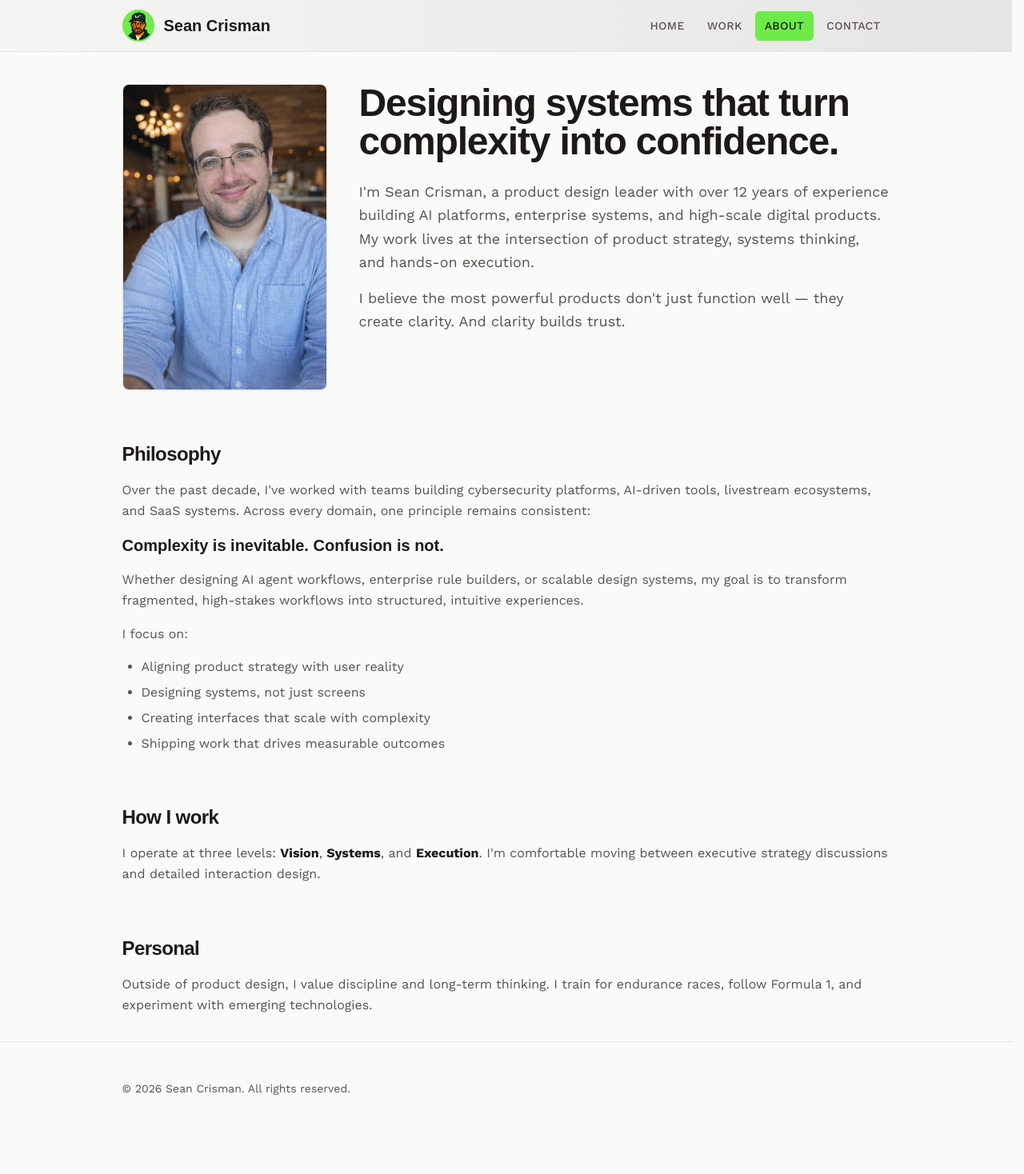
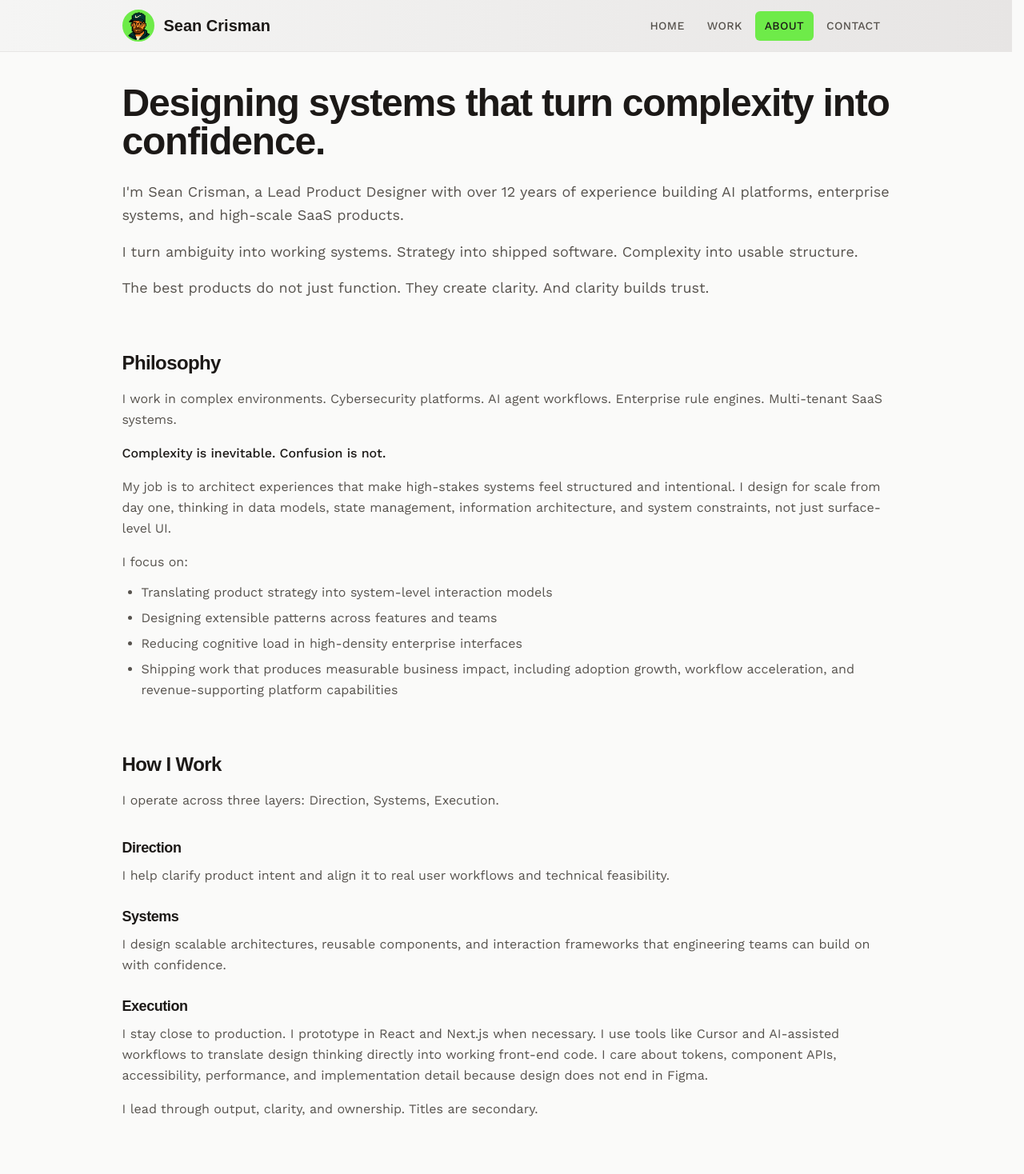
Before and after one commit to crismancodes/personalsite, a Next.js app: page /about in a window 1280 px wide. Shown: the top 1468 px of the page at 80% size. Before the commit the page ends 1419 px from the top, so only its background shows below. Built offline with nearby package versions, Linux system fonts and the light colour scheme; a web font is replaced by a local one.

Commit message:
Refactor AboutPage component: streamline content structure, enhance clarity in personal and professional descriptions, and improve layout for better readability.

```diff
--- a/src/app/about/page.tsx
+++ b/src/app/about/page.tsx
@@ -1,4 +1,3 @@
-import Image from "next/image";
 import { Container } from "@/components/container";
 import { Section } from "@/components/section";
 
@@ -7,32 +6,22 @@ export default function AboutPage() {
     <>
       <Section className="py-6 pt-8 md:py-8 md:pt-10">
         <Container className="max-w-3xl">
-          <div className="flex flex-col gap-8 sm:flex-row sm:items-start sm:gap-10">
-            <figure className="w-full shrink-0 sm:w-56 md:w-64">
-              <Image
-                src="/images/professional-portrait.png"
-                alt="Sean Crisman"
-                width={320}
-                height={400}
-                className="rounded-lg border border-border object-cover shadow-sm"
-              />
-            </figure>
-            <div className="min-w-0 flex-1">
           <h1 className="font-serif text-3xl font-semibold tracking-tight text-foreground sm:text-4xl md:text-5xl">
             Designing systems that turn complexity into confidence.
           </h1>
           <p className="mt-6 text-lg text-muted-foreground leading-relaxed">
-                I&apos;m Sean Crisman, a product design leader with over 12 years of
+            I&apos;m Sean Crisman, a Lead Product Designer with over 12 years of
             experience building AI platforms, enterprise systems, and high-scale
-                digital products. My work lives at the intersection of product
-                strategy, systems thinking, and hands-on execution.
+            SaaS products.
           </p>
           <p className="mt-4 text-lg text-muted-foreground leading-relaxed">
-                I believe the most powerful products don&apos;t just function well —
-                they create clarity. And clarity builds trust.
+            I turn ambiguity into working systems. Strategy into shipped
+            software. Complexity into usable structure.
           </p>
-            </div>
-          </div>
+          <p className="mt-4 text-lg text-muted-foreground leading-relaxed">
+            The best products do not just function. They create clarity. And
+            clarity builds trust.
+          </p>
         </Container>
       </Section>
 
@@ -42,26 +31,36 @@ export default function AboutPage() {
             Philosophy
           </h2>
           <p className="mt-4 text-muted-foreground leading-relaxed">
-            Over the past decade, I&apos;ve worked with teams building
-            cybersecurity platforms, AI-driven tools, livestream ecosystems, and
-            SaaS systems. Across every domain, one principle remains consistent:
+            I work in complex environments. Cybersecurity platforms. AI agent
+            workflows. Enterprise rule engines. Multi-tenant SaaS systems.
           </p>
-          <p className="mt-4 font-serif text-xl font-semibold text-foreground">
+          <p className="mt-4 font-medium text-foreground leading-relaxed">
             Complexity is inevitable. Confusion is not.
           </p>
           <p className="mt-4 text-muted-foreground leading-relaxed">
-            Whether designing AI agent workflows, enterprise rule builders, or
-            scalable design systems, my goal is to transform fragmented,
-            high-stakes workflows into structured, intuitive experiences.
+            My job is to architect experiences that make high-stakes systems feel
+            structured and intentional. I design for scale from day one, thinking
+            in data models, state management, information architecture, and
+            system constraints, not just surface-level UI.
           </p>
           <p className="mt-4 text-muted-foreground leading-relaxed">
             I focus on:
           </p>
-          <ul className="mt-4 list-disc space-y-2 pl-6 text-muted-foreground">
-            <li>Aligning product strategy with user reality</li>
-            <li>Designing systems, not just screens</li>
-            <li>Creating interfaces that scale with complexity</li>
-            <li>Shipping work that drives measurable outcomes</li>
+          <ul className="mt-3 list-disc space-y-1.5 pl-6 text-muted-foreground leading-relaxed">
+            <li>
+              Translating product strategy into system-level interaction models
+            </li>
+            <li>
+              Designing extensible patterns across features and teams
+            </li>
+            <li>
+              Reducing cognitive load in high-density enterprise interfaces
+            </li>
+            <li>
+              Shipping work that produces measurable business impact, including
+              adoption growth, workflow acceleration, and revenue-supporting
+              platform capabilities
+            </li>
           </ul>
         </Container>
       </Section>
@@ -69,14 +68,40 @@ export default function AboutPage() {
       <Section id="how-i-work" className="py-6 md:py-8">
         <Container className="max-w-3xl">
           <h2 className="font-serif text-2xl font-semibold tracking-tight">
-            How I work
+            How I Work
           </h2>
           <p className="mt-4 text-muted-foreground leading-relaxed">
-            I operate at three levels: <strong className="text-foreground">Vision</strong>,{" "}
-            <strong className="text-foreground">Systems</strong>, and{" "}
-            <strong className="text-foreground">Execution</strong>. I&apos;m
-            comfortable moving between executive strategy discussions and
-            detailed interaction design.
+            I operate across three layers: Direction, Systems, Execution.
+          </p>
+
+          <h3 className="mt-8 font-serif text-lg font-semibold tracking-tight">
+            Direction
+          </h3>
+          <p className="mt-2 text-muted-foreground leading-relaxed">
+            I help clarify product intent and align it to real user workflows and
+            technical feasibility.
+          </p>
+
+          <h3 className="mt-6 font-serif text-lg font-semibold tracking-tight">
+            Systems
+          </h3>
+          <p className="mt-2 text-muted-foreground leading-relaxed">
+            I design scalable architectures, reusable components, and interaction
+            frameworks that engineering teams can build on with confidence.
+          </p>
+
+          <h3 className="mt-6 font-serif text-lg font-semibold tracking-tight">
+            Execution
+          </h3>
+          <p className="mt-2 text-muted-foreground leading-relaxed">
+            I stay close to production. I prototype in React and Next.js when
+            necessary. I use tools like Cursor and AI-assisted workflows to
+            translate design thinking directly into working front-end code. I
+            care about tokens, component APIs, accessibility, performance, and
+            implementation detail because design does not end in Figma.
+          </p>
+          <p className="mt-4 text-muted-foreground leading-relaxed">
+            I lead through output, clarity, and ownership. Titles are secondary.
           </p>
         </Container>
       </Section>
@@ -87,9 +112,9 @@ export default function AboutPage() {
             Personal
           </h2>
           <p className="mt-4 text-muted-foreground leading-relaxed">
-            Outside of product design, I value discipline and long-term
-            thinking. I train for endurance races, follow Formula 1, and
-            experiment with emerging technologies.
+            Outside of product design, I train for endurance races, follow
+            Formula 1, and experiment with emerging technologies. Discipline
+            compounds.
           </p>
         </Container>
       </Section>
```
Lines whose indentation alone changed are shown as unchanged.
